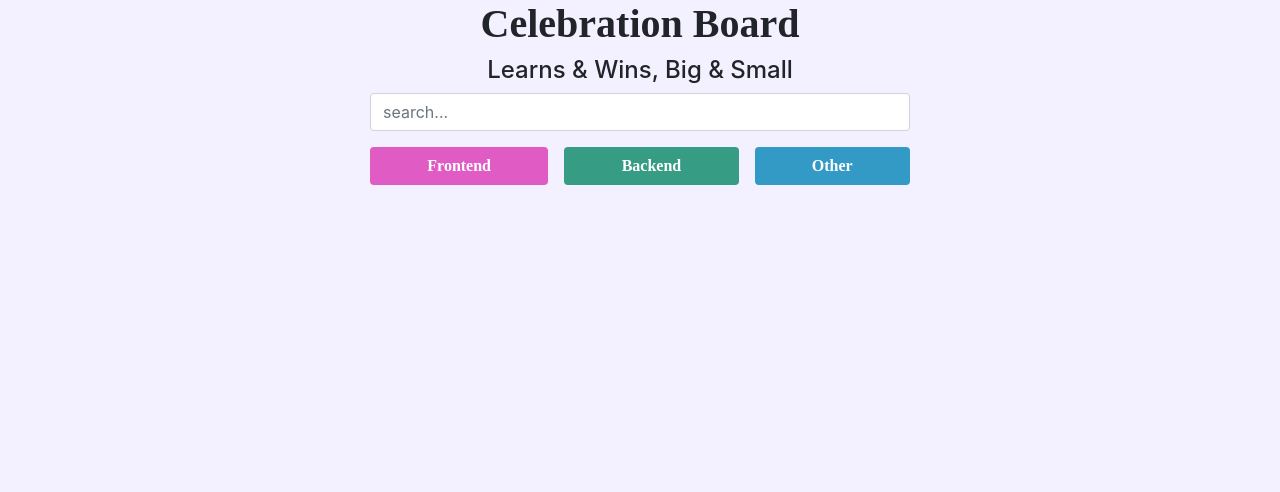
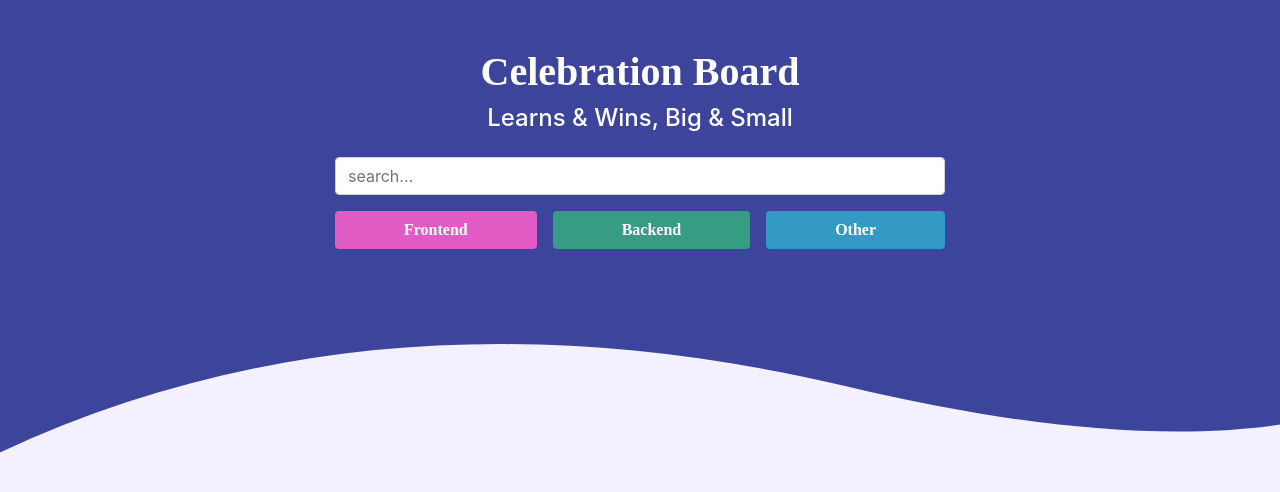
Before and after one commit to sawiggins/celebrate, a React (Create React App) app: page / in a window 1280 px wide. Shown: the top 492 px of the page. Built offline with nearby package versions, Linux system fonts and the light colour scheme; what webfontloader would draw is missing.

Commit message:
style: add wavy bottom to hero

```diff
--- a/src/App.js
+++ b/src/App.js
@@ -4,12 +4,13 @@ import {Button, Col, Container, Form, Row} from 'react-bootstrap'
 
 const App = () => {
 return (
-  <Container className="App">
-    <Row className="hero flex-column text-center">
+  <div className="App">
+    <Container fluid>
+    <Row className="hero flex-column text-center wavy-container py-5">
       <h1>Celebration Board</h1>
       <h4>Learns &amp; Wins, Big &amp; Small</h4>
       <Col md={{span: 6, offset: 3}}>
-        <Form>
+        <Form className="mt-3">
           <Form.Group>
             <Form.Control type="text" placeholder="search..."></Form.Control>
           </Form.Group>
@@ -20,8 +21,10 @@ return (
           <Button variant='other'>Other</Button>
         </div>
       </Col>
+      <div className="wavy-bottom"></div>
     </Row>
   </Container>
+  </div>
 )}
 
 export default App;
--- a/src/styles/main.scss
+++ b/src/styles/main.scss
@@ -2,12 +2,14 @@ $body-bg: #F3F1FF;
 $pink: #E05CC4;
 $teal: #369C84;
 $aqua: #3399C5;
+$purple: #233A87;
 
 $frontend: $pink;
 $backend: $teal;
 $other: $aqua;
 
 @import "~bootstrap/scss/bootstrap";
+@import "./wavy.scss";
 
 h1 {
   font-family: 'Zilla Slab';
@@ -32,6 +34,14 @@ h1 {
   background-color: $other;
 }
 
+.hero {
+  background-color: #3D449C;
+
+  h1, h4 {
+    color: $white;
+  }
+}
+
 .filters {
   display: flex;
   justify-content: space-between;
@@ -44,3 +54,5 @@ h1 {
     margin-left: 1rem;
   }
 }
+
+@import 'wavy.scss';
--- /dev/null
+++ b/src/styles/wavy.scss
@@ -0,0 +1,28 @@
+// Wavy Section Shape MIXIN
+@mixin wavy-bottom($shape-color: #3D449C) {
+  background-color: $shape-color;
+  bottom: -199px;
+  mask: url("./bottom-shape.svg") no-repeat;
+  -webkit-mask: url("./bottom-shape.svg") no-repeat;
+  mask-size: contain;
+  -webkit-mask-size: contain;
+  mask-type: alpha;
+  -webkit-mask-type: alpha;
+  min-height: 200px;
+  position: absolute;
+  width: 100%;
+
+  @include media-breakpoint-up(xl) {
+    mask-size: cover;
+    -webkit-mask-size: cover;
+  }
+}
+
+// Wavy SCSS
+.wavy-container {
+  position: relative; // This allows the wavy SVG shape to sit at the bottom of, and be the entire width of the container.
+
+  .wavy-bottom {
+    @include wavy-bottom(#3D449C); // just change the color variable to match that of the container above.
+  }
+}
```
Also changed, not shown: src/styles/bottom-shape.svg (added).
